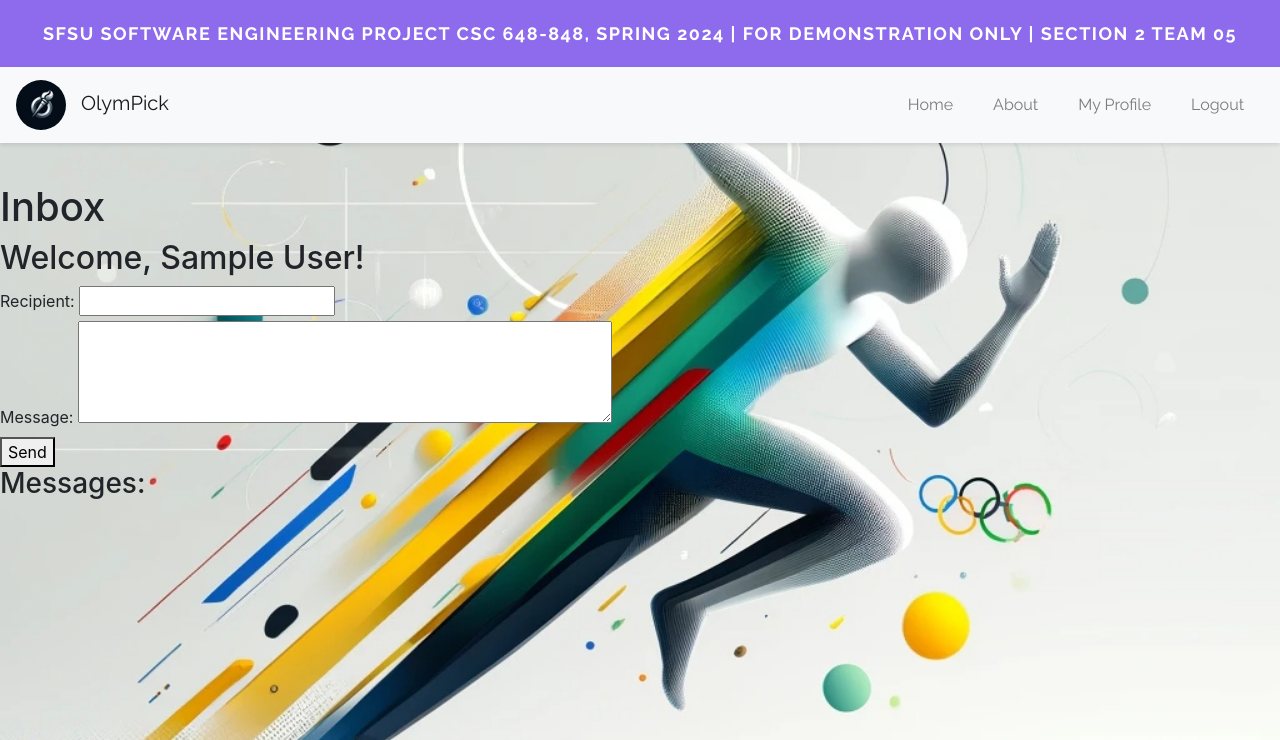
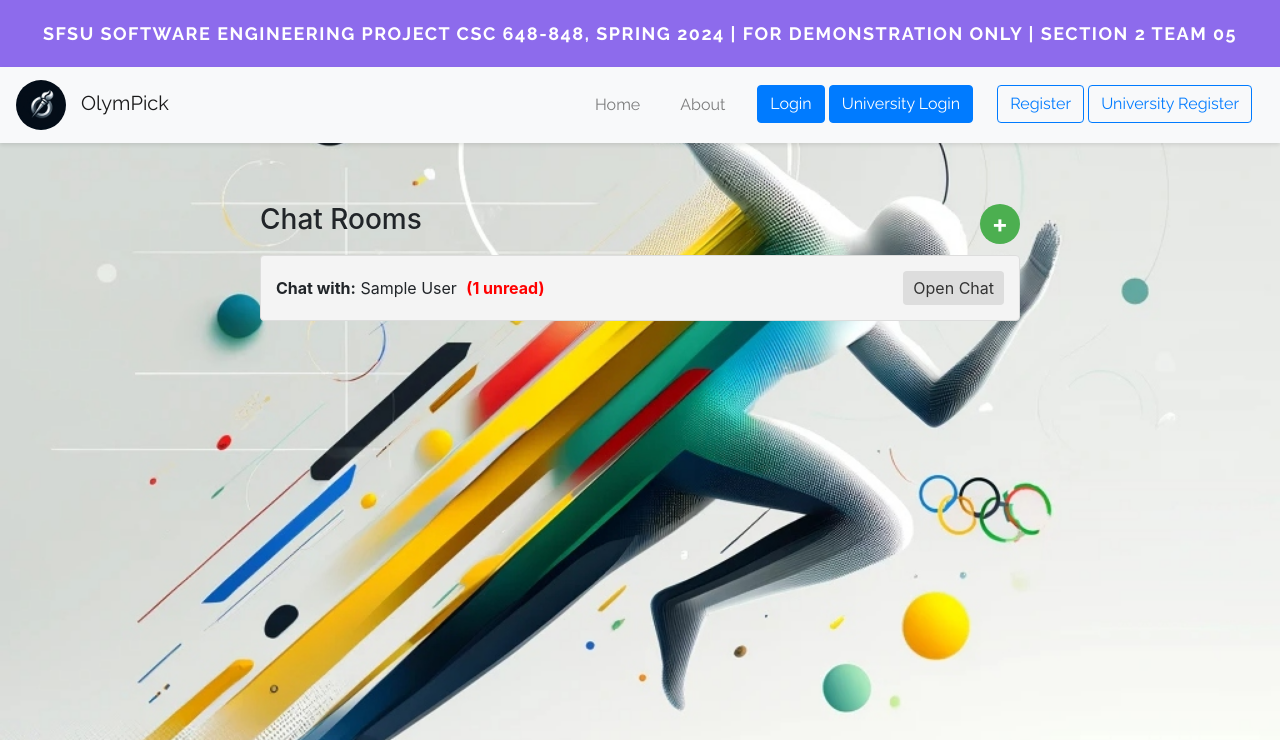
Before and after one commit to hkwon4/OlymPick, a Flask app: page /loggedlanding/inbox in a window 1280 px wide. Shown: the top 740 px of the page. Run offline with Flask 3, Linux system fonts and the light colour scheme; the visitor is signed in with stand-in values (Sample User, id 1); tables that the repository leaves empty or names only in its code hold one stand-in row (values such as "Sample post"); some libraries are stand-ins or nearby versions.

Commit message:
messenger

```diff
--- a/application/extensions.py
+++ b/application/extensions.py
@@ -1,3 +1,7 @@
+from flask_sqlalchemy import SQLAlchemy
+from flask_socketio import SocketIO
 from flask_mysqldb import MySQL
 
+db = SQLAlchemy()
+socketio = SocketIO()
 mysql = MySQL()
--- a/application/main.py
+++ b/application/main.py
@@ -1,6 +1,5 @@
 import os
 import sys
-
 from flask import Flask
 from routes.landing import landing_bp
 from routes.profile import profile_bp
@@ -11,7 +10,8 @@ from routes.about import about_bp
 from routes.search import search_bp
 from routes.inbox import inbox_bp
 from routes.universityPage import universityPage_bp
-from extensions import mysql
+from routes.chat import chat_bp
+from extensions import mysql, socketio
 
 app = Flask(__name__)
 
@@ -24,6 +24,8 @@ app.config['MYSQL_PASSWORD'] = 'Test!234'
 app.config['MYSQL_DB'] = 'team5_db_test'
 
 mysql.init_app(app)
+socketio.init_app(app)
+
 # Register blueprints
 app.register_blueprint(landing_bp)
 app.register_blueprint(profile_bp)
@@ -34,6 +36,7 @@ app.register_blueprint(about_bp)
 app.register_blueprint(search_bp)
 app.register_blueprint(inbox_bp)
 app.register_blueprint(universityPage_bp)
+app.register_blueprint(chat_bp)
 
 if __name__ == '__main__':
-    app.run(debug=True)
+    socketio.run(app, debug=True)
--- a/application/routes/inbox.py
+++ b/application/routes/inbox.py
@@ -1,33 +1,74 @@
-from flask import Blueprint, render_template, request, flash, redirect, url_for, session
+from flask import Blueprint, render_template, request, session, redirect, url_for
+from extensions import mysql
 
 inbox_bp = Blueprint('inbox', __name__)
 
-# Dummy inbox data structure to store messages
-inbox_data = {}
-
 @inbox_bp.route('/loggedlanding/inbox')
 def inbox():
-    # Retrieve user information from session or set default values
-    user_id = session.get('user_id')
-    full_name = session.get('full_name')
+    user_id = session['user_id']
+    cursor = mysql.connection.cursor()
 
-    return render_template('inbox.html', user_id=user_id, full_name=full_name, messages=inbox_data.get(user_id, []))
+    # Fetch distinct chat rooms with unread message counts
+    cursor.execute("""
+        SELECT
+            c.chatroom_id,
+            CASE
+                WHEN c.user1_id = %s THEN u2.user_id
+                ELSE u1.user_id
+            END AS chat_partner_id,
+            CASE
+                WHEN c.user1_id = %s THEN CONCAT(u2.firstName, ' ', u2.lastName)
+                ELSE CONCAT(u1.firstName, ' ', u1.lastName)
+            END AS chat_partner_name,
+            (
+                SELECT COUNT(*)
+                FROM Messages m
+                WHERE m.chatroom_id = c.chatroom_id AND m.receiver_id = %s AND m.status = 0
+            ) AS unread_count
+        FROM ChatRooms c
+        JOIN Users u1 ON c.user1_id = u1.user_id
+        JOIN Users u2 ON c.user2_id = u2.user_id
+        WHERE %s IN (c.user1_id, c.user2_id)
+    """, (user_id, user_id, user_id, user_id))
+    chatrooms = cursor.fetchall()
+
+    chatrooms = [
+        {'chatroom_id': row[0], 'chat_partner_id': row[1], 'chat_partner_name': row[2], 'unread_count': row[3]}
+        for row in chatrooms
+    ]
+
+    return render_template('inbox.html', chatrooms=chatrooms)
+
+
 
 @inbox_bp.route('/loggedlanding/inbox/send', methods=['POST'])
 def send_message():
-    # Retrieve user information from session
-    user_id = session.get('user_id')
-    full_name = session.get('full_name')
+    sender_id = session['user_id']
+    recipient_email = request.form['recipient']
+    message_content = request.form['message']
 
-    recipient = request.form.get('recipient')
-    message = request.form.get('message')
-
-    if not recipient or not message:
-        flash('Recipient and message are required.', 'error')
+    cursor = mysql.connection.cursor()
+    cursor.execute("SELECT user_id FROM Users WHERE email = %s", (recipient_email,))
+    result = cursor.fetchone()
+    if result:
+        receiver_id = result[0]
+        # Check if a chatroom already exists for the two users
+        cursor.execute("SELECT chatroom_id FROM ChatRooms WHERE (user1_id = %s AND user2_id = %s) OR (user1_id = %s AND user2_id = %s)",
+                       (sender_id, receiver_id, receiver_id, sender_id))
+        chatroom = cursor.fetchone()
+        if chatroom:
+            chatroom_id = chatroom[0]
+        else:
+            # Create a new chatroom
+            cursor.execute("INSERT INTO ChatRooms (user1_id, user2_id) VALUES (%s, %s)",
+                           (sender_id, receiver_id))
+            chatroom_id = cursor.lastrowid
+        # Insert the message into the Messages table
+        cursor.execute("INSERT INTO Messages (chatroom_id, sender_id, receiver_id, message_content) VALUES (%s, %s, %s, %s)",
+                       (chatroom_id, sender_id, receiver_id, message_content))
+        mysql.connection.commit()
+        cursor.close()
+        return redirect(url_for('inbox.inbox'))
     else:
-        if recipient not in inbox_data:
-            inbox_data[recipient] = []
-        inbox_data[recipient].append({'sender': user_id, 'message': message})
-        flash('Message sent successfully!', 'success')
-
-    return redirect(url_for('inbox.inbox'))
+        cursor.close()
+        return "Recipient not found"
--- a/application/routes/login.py
+++ b/application/routes/login.py
@@ -23,6 +23,7 @@ def login():
             session['email'] = user['email']
             session['firstname'] = user['firstName']
             session['lastname'] = user['lastName']
+            session['user_id'] = user['user_id']
             return redirect(url_for('login.loggedlanding', user_id=user['user_id'], full_name=user['fullName']))
         else:
             flash('Incorrect email/password!', 'error')  # Set a flash message
--- a/application/templates/inbox.html
+++ b/application/templates/inbox.html
@@ -1,33 +1,157 @@
-{% extends "base.html" %}
-{% block title %}Inbox{% endblock %}
+{% extends 'base.html' %}
 
 {% block content %}
-<div>
-    <h1>Inbox</h1>
-    {% if full_name %}
-    <h2>Welcome, {{ full_name }}!</h2>
-    {% endif %}
+<div class="inbox-container">
+    <div class="chatrooms-container">
+        <div class="chatrooms-header">
+            <h3>Chat Rooms</h3>
+            <button id="new-message-btn" class="new-message-btn">+</button>
+        </div>
+        {% if chatrooms %}
+        <ul class="chatrooms-list">
+            {% for room in chatrooms %}
+            <li class="chatroom-item">
+                <div class="chatroom-info">
+                    <strong>Chat with:</strong> {{ room.chat_partner_name }}
+                    {% if room.unread_count > 0 %}
+                    <span class="unread-count">({{ room.unread_count }} unread)</span>
+                    {% endif %}
+                </div>
+                <a href="{{ url_for('chat.chat', chatroom_id=room.chatroom_id) }}" class="chatroom-link">Open Chat</a>
+            </li>
+            {% endfor %}
+        </ul>
+        {% else %}
+        <p>No chat rooms available.</p>
+        {% endif %}
+    </div>
 
-    <!-- Form to send a message -->
-    <form action="{{ url_for('inbox.send_message') }}" method="post">
-        <input type="hidden" name="user_id" value="{{ user_id }}">
-        <div>
-            <label for="recipient">Recipient:</label>
-            <input type="text" id="recipient" name="recipient">
+    <div id="new-message-modal" class="modal">
+        <div class="modal-content">
+            <span class="close">&times;</span>
+            <h3>New Message</h3>
+            <form action="{{ url_for('inbox.send_message') }}" method="post" class="new-message-form">
+                <div>
+                    <label for="recipient">Recipient Email:</label>
+                    <input type="email" id="recipient" name="recipient" required>
+                </div>
+                <div>
+                    <label for="message">Message:</label>
+                    <textarea id="message" name="message" rows="4" required></textarea>
+                </div>
+                <button type="submit">Send Message</button>
+            </form>
         </div>
-        <div>
-            <label for="message">Message:</label>
-            <textarea id="message" name="message" rows="4" cols="50"></textarea>
-        </div>
-        <button type="submit">Send</button>
-    </form>
-
-    <!-- Display messages -->
-    <h3>Messages:</h3>
-    <ul>
-        {% for message in messages %}
-            <li>{{ message.sender }}: {{ message.message }}</li>
-        {% endfor %}
-    </ul>
+    </div>
 </div>
 {% endblock %}
+
+{% block extra_css %}
+<style>
+    .inbox-container {
+        max-width: 800px;
+        margin: 0 auto;
+        padding: 20px;
+    }
+    .chatrooms-header {
+        display: flex;
+        justify-content: space-between;
+        align-items: center;
+        margin-bottom: 10px;
+    }
+    .new-message-btn {
+        font-size: 24px;
+        font-weight: bold;
+        background-color: #4CAF50;
+        color: white;
+        border: none;
+        border-radius: 50%;
+        width: 40px;
+        height: 40px;
+        cursor: pointer;
+    }
+    .chatrooms-list {
+        list-style: none;
+        padding: 0;
+    }
+    .chatroom-item {
+        background-color: #f4f4f4;
+        border: 1px solid #ddd;
+        border-radius: 4px;
+        padding: 15px;
+        margin-bottom: 10px;
+        display: flex;
+        justify-content: space-between;
+        align-items: center;
+    }
+    .chatroom-info {
+        flex-grow: 1;
+    }
+    .unread-count {
+        color: red;
+        font-weight: bold;
+        margin-left: 5px;
+    }
+    .chatroom-link {
+        text-decoration: none;
+        color: #333;
+        background-color: #ddd;
+        padding: 5px 10px;
+        border-radius: 4px;
+    }
+    .modal {
+        display: none;
+        position: fixed;
+        z-index: 1;
+        left: 0;
+        top: 0;
+        width: 100%;
+        height: 100%;
+        overflow: auto;
+        background-color: rgba(0,0,0,0.4);
+    }
+    .modal-content {
+        background-color: #fefefe;
+        margin: 15% auto;
+        padding: 20px;
+        border: 1px solid #888;
+        width: 80%;
+        max-width: 600px;
+    }
+    .close {
+        color: #aaa;
+        float: right;
+        font-size: 28px;
+        font-weight: bold;
+        cursor: pointer;
+    }
+    .close:hover,
+    .close:focus {
+        color: black;
+        text-decoration: none;
+        cursor: pointer;
+    }
+</style>
+{% endblock %}
+
+{% block extra_js %}
+<script>
+    var modal = document.getElementById("new-message-modal");
+    var btn = document.getElementById("new-message-btn");
+    var span = document.getElementsByClassName("close")[0];
+
+    btn.onclick = function() {
+        modal.style.display = "block";
+    }
+
+    span.onclick = function() {
+        modal.style.display = "none";
+    }
+
+    window.onclick = function(event) {
+        if (event.target == modal) {
+            modal.style.display = "none";
+        }
+    }
+</script>
+{% endblock %}
```
Also changed, not shown: application/routes/chat.py (added, +105 -0 lines), application/templates/chat.html (added, +101 -0 lines).
